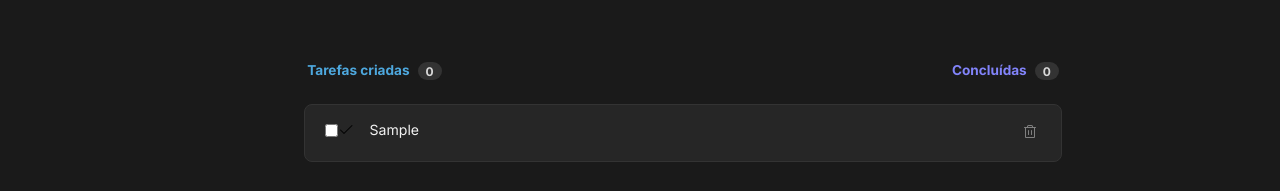
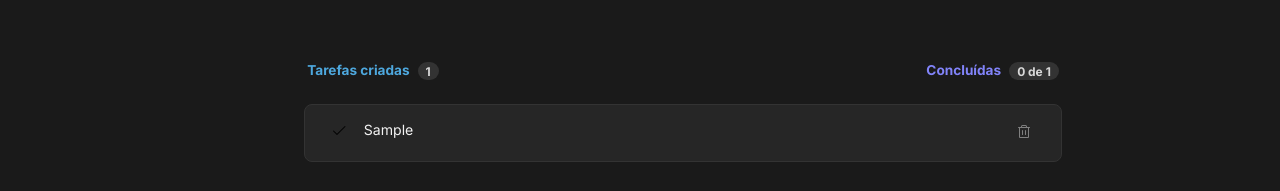
Before and after one commit to hevelinlima/todo-list, a React (Vite) app: page / in a window 1280 px wide. Both pictures are taken after typing "Sample" into the empty fields and a click on the button "Criar". Shown: the part 230-421 px from the top of the page. Built offline with nearby package versions, Linux system fonts and the light colour scheme.

Commit message:
estilização da checkbox pt.1

```diff
--- a/src/App.tsx
+++ b/src/App.tsx
@@ -3,6 +3,7 @@ import './App.module.css'
 import { Header } from './components/Header'
 import { TaskBar } from './components/TaskBar'
 import { TaskList } from './components/TaskList'
+
 
 
 export function App() {
--- a/src/components/List/Tasks.module.css
+++ b/src/components/List/Tasks.module.css
@@ -22,7 +22,18 @@
   padding: 1rem 0;
 }
 
-.container label {
+.container label input[type="checkbox"] {
+  display: none;
+}
+
+.checkbox {
+  width: 1.1rem;
+  height: 1.1rem;
+  border-radius: 100%;
+
+  display: flex;
+  align-items: center;
+  justify-content: center;
 }
 
 .taskText {
--- a/src/components/List/Tasks.tsx
+++ b/src/components/List/Tasks.tsx
@@ -16,8 +16,8 @@ export function Tasks({content, onDeleteTask}: TasksProps){
     <div className={styles.task}>
       <div className={styles.container}>
         <label htmlFor="checkbox">
-          <input readOnly type="checkbox" name="" id="" />
-          <span>
+          <input readOnly type="checkbox" />
+          <span className={styles.checkbox}>
             <Check />
           </span>
         </label>
--- a/src/components/TaskList.tsx
+++ b/src/components/TaskList.tsx
@@ -21,11 +21,15 @@ export function TaskList({tasks, setTasks}: TaskListProps){
       <header>
         <div className={styles.tasksHeader}>
           <h3>Tarefas criadas</h3>
-          <p>0</p>
+          <p>{tasks.length}</p>
         </div>
         <div className={styles.tasksHeader}>
           <h3><span>Concluídas</span></h3>
-          <p>0</p>
+          {tasks.length == 0 ? (
+            <p>0</p>
+          ) : (
+            <p>0 de {tasks.length}</p>
+          )}
         </div>
       </header>
       <div className={styles.tasksMain}>
```
